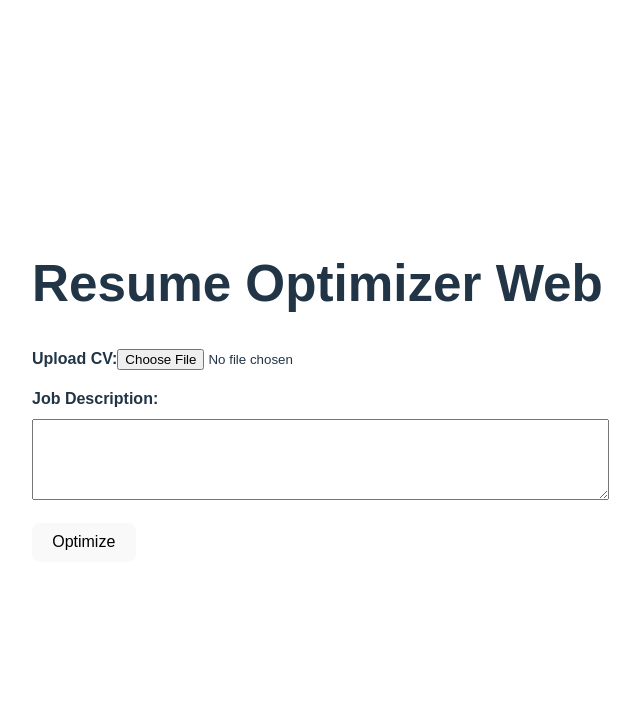
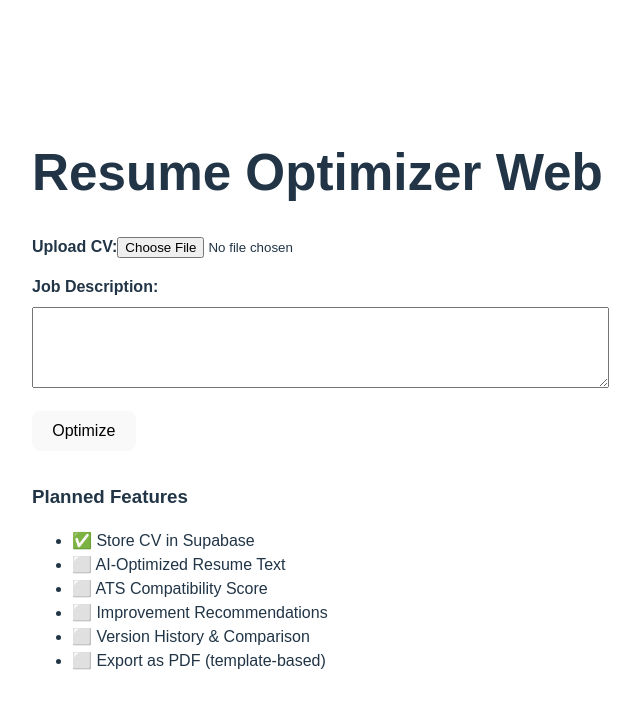
Before and after one commit to daniiptn/resume-optimizer-web, a React (Vite) app: page / in a window 1280 px wide. Shown: the top 708 px of the page, without its empty margins (0-640 px from the left). Built offline with nearby package versions, Linux system fonts and the light colour scheme.

Commit message:
Update App.tsx

```diff
--- a/src/App.tsx
+++ b/src/App.tsx
@@ -90,15 +90,58 @@ function App() {
       {error && <p style={{ color: "red" }}>{error}</p>}
 
       {/* ----- Result card ----- */}
+
       {result && (
-        <div style={{ marginTop: "1rem", padding: "1rem", border: "1px solid #ccc" }}>
-          <h2>Result</h2>
+        <div
+          style={{
+            marginTop: "2rem",
+            padding: "1.5rem",
+            border: "1px solid #ccc",
+            borderRadius: "8px",
+            backgroundColor: "#fafafa",
+          }}
+        >
+          <h2 style={{ marginTop: 0 }}>Optimization Result</h2>
           <p><strong>Filename:</strong> {result.filename}</p>
           <p><strong>Filesize:</strong> {(result.filesize / 1024).toFixed(1)} KB</p>
-          <p><strong>Supabase URL:</strong> <a href={result.supabase_url} target="_blank">{result.supabase_url}</a></p>
-          <blockquote>{result.job_description}</blockquote>
+
+          {result.supabase_url && (
+            <p>
+              <strong>Stored File:</strong>{" "}
+              <a href={result.supabase_url} target="_blank" rel="noopener noreferrer">
+                View in Supabase
+              </a>
+            </p>
+          )}
+
+          <div style={{ marginTop: "1rem" }}>
+            <p><strong>Job Description snippet:</strong></p>
+            <blockquote
+              style={{
+                backgroundColor: "#fff",
+                borderLeft: "4px solid #007acc",
+                padding: "0.5rem 1rem",
+                fontStyle: "italic",
+              }}
+            >
+              {result.job_description}
+            </blockquote>
+          </div>
         </div>
       )}
+
+      <div style={{ marginTop: "2rem" }}>
+        <h3>Planned Features</h3>
+        <ul>
+          <li>✅ Store CV in Supabase</li>
+          <li>⬜ AI-Optimized Resume Text</li>
+          <li>⬜ ATS Compatibility Score</li>
+          <li>⬜ Improvement Recommendations</li>
+          <li>⬜ Version History & Comparison</li>
+          <li>⬜ Export as PDF (template-based)</li>
+        </ul>
+      </div>
+
     </div>
   );
 }
```
